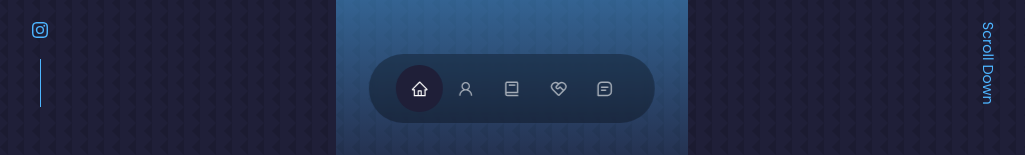
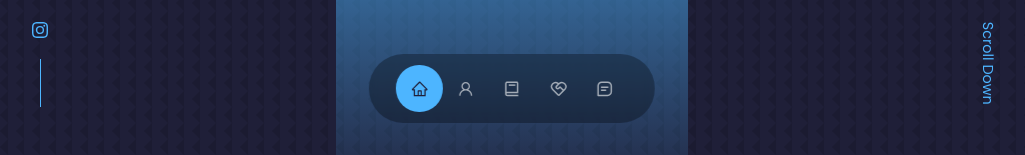
Before and after one commit to IbrahimMalgwi/Ibrahim-Portfolio, a React (Create React App) app: page / in a window 1280 px wide. Shown: the part 645-800 px from the top of the page, without its empty margins (128-1153 px from the left). Built offline with nearby package versions, Linux system fonts and the light colour scheme.

Commit message:
Footer componet don

```diff
--- a/src/components/footer/footer.css
+++ b/src/components/footer/footer.css
@@ -47,7 +47,19 @@
    border-color: var(--color-bg);
 }
 
-.foot__copyright {
+.footer__copyright {
    margin-bottom: 4rem;
    color: var(--color-bg);
 }
+
+/* ========== MEDIA QUERIES (MOBILE DEVICES)  ========== */
+@media screen and (max-width: 600px) {
+   .permalinks {
+      flex-direction: column;   .footer__socials {
+      gap: 1.5rem;
+   }
+   .footer__socials a {
+      margin-bottom: 2.6rem;
+   }
+  }
+}
--- a/src/components/nav/nav.css
+++ b/src/components/nav/nav.css
@@ -28,6 +28,6 @@
 }
 
 nav a.active {
-   background: var(--color-bg);
-   color: var(--color-white);
+   background: var(--color-primary);
+   color: var(--color-bg);
 }
```
